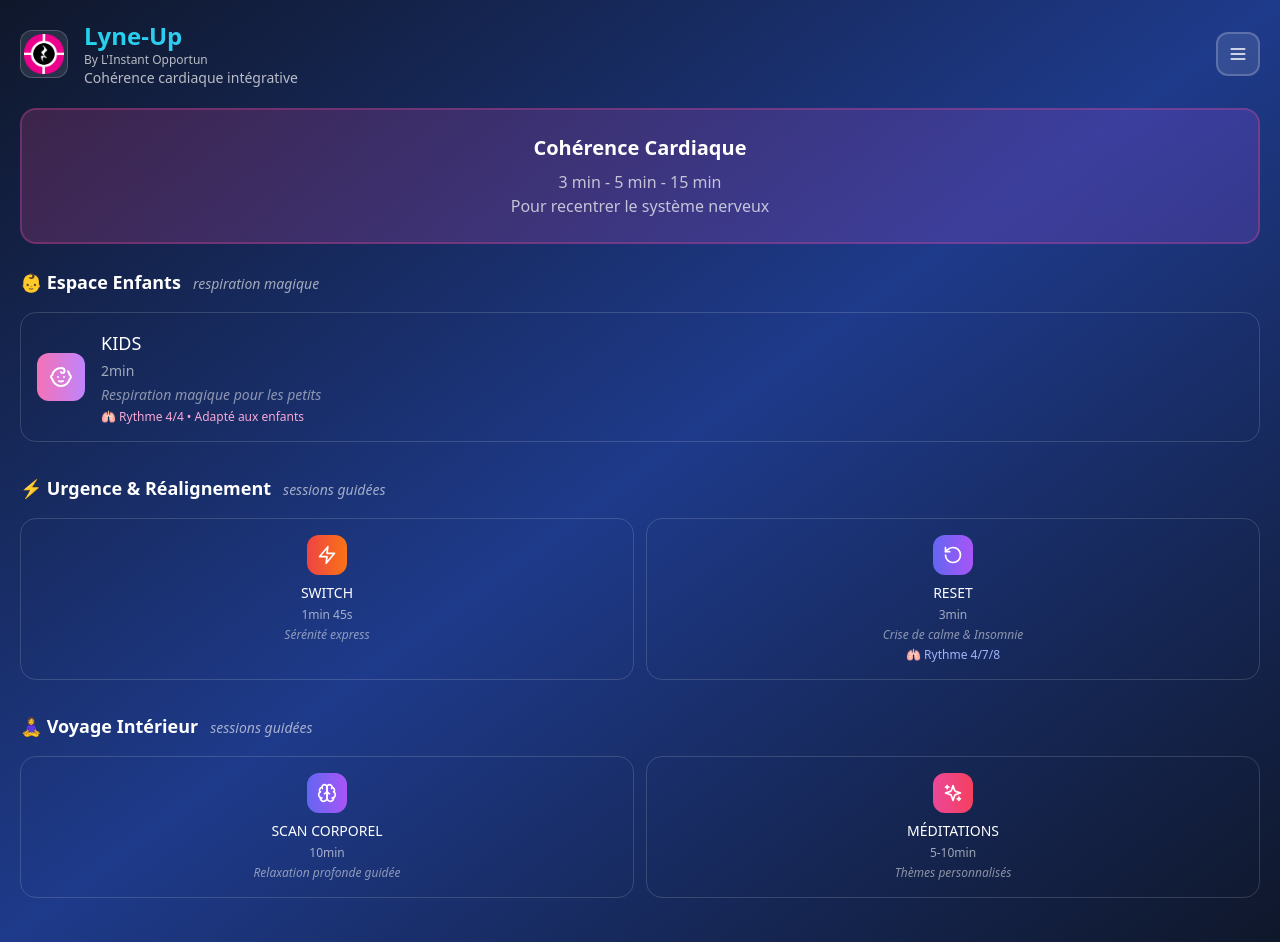
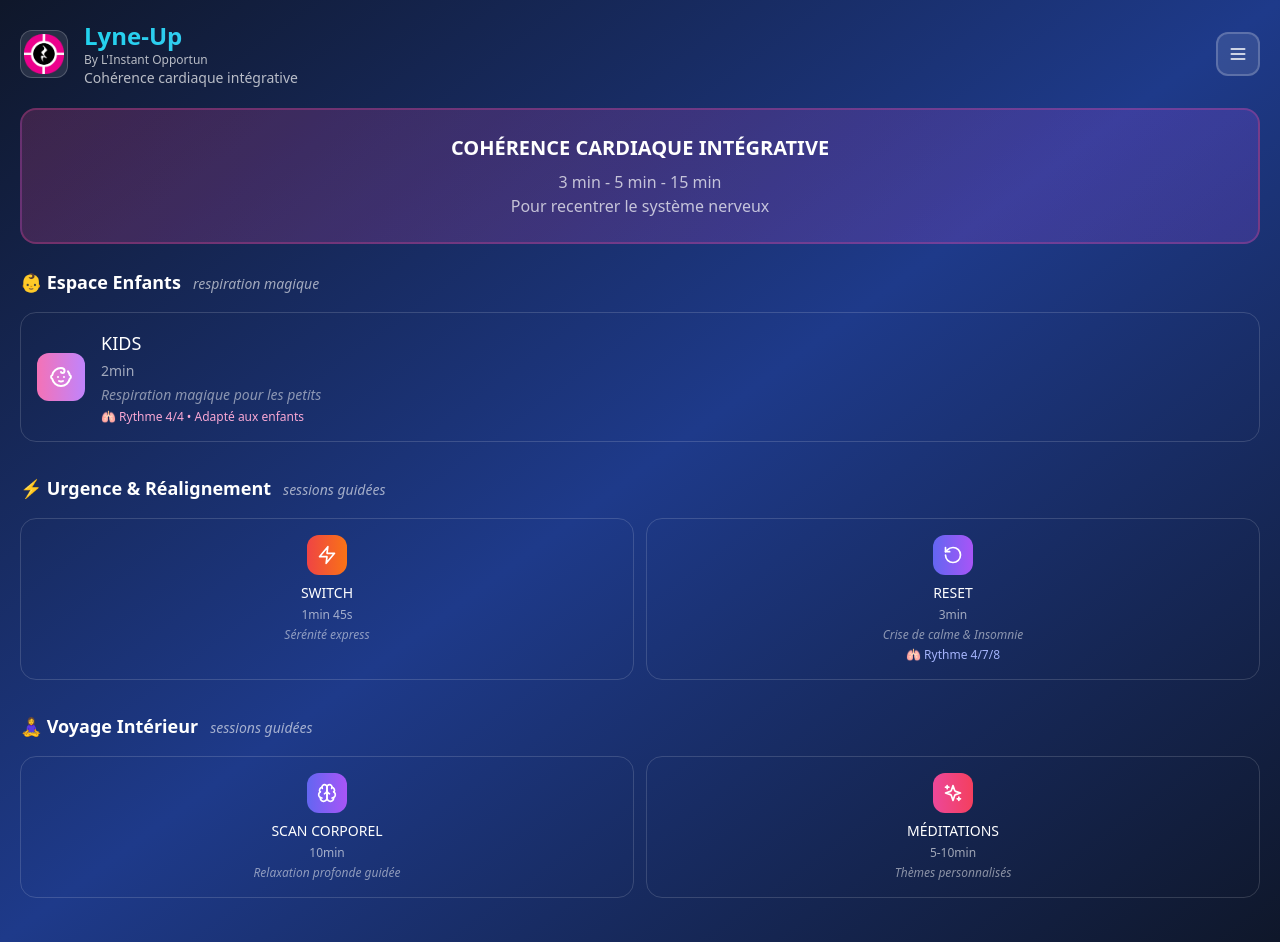
Before and after one commit to TITCLAIRE/lyne-up, a React (Vite) app: page / in a window 1280 px wide. Built offline with nearby package versions, Linux system fonts and the light colour scheme.

Commit message:
Remplacer par COHÉRENCE CARDIAQUE INTÉGRATIVE

```diff
--- a/src/components/screens/HomeScreen.jsx
+++ b/src/components/screens/HomeScreen.jsx
@@ -33,19 +33,19 @@ export const HomeScreen = () => {
   };
 
   const handleCoherenceClick = () => {
-    console.log('💖 Clic sur Cohérence Cardiaque');
+    console.log('💖 Clic sur Cohérence Cardiaque Intégrative');
     setCurrentScreen('coherenceSelection');
   };
 
   return (
     <div className="px-5 pb-5">
-      {/* Module Cohérence Cardiaque principal */}
+      {/* Module Cohérence Cardiaque Intégrative principal - EN CAPITALES */}
       <div
         onClick={handleCoherenceClick}
         className="bg-gradient-to-r from-pink-500/20 to-purple-500/20 border-2 border-pink-500/30 rounded-2xl p-6 mb-6 cursor-pointer hover:from-pink-500/30 hover:to-purple-500/30 transition-all duration-300 hover:scale-[1.02]"
       >
         <div className="text-center">
-          <h2 className="text-xl font-semibold mb-2">Cohérence Cardiaque</h2>
+          <h2 className="text-xl font-semibold mb-2">COHÉRENCE CARDIAQUE INTÉGRATIVE</h2>
           <p className="text-white/70">3 min - 5 min - 15 min<br />Pour recentrer le système nerveux</p>
         </div>
       </div>
```
